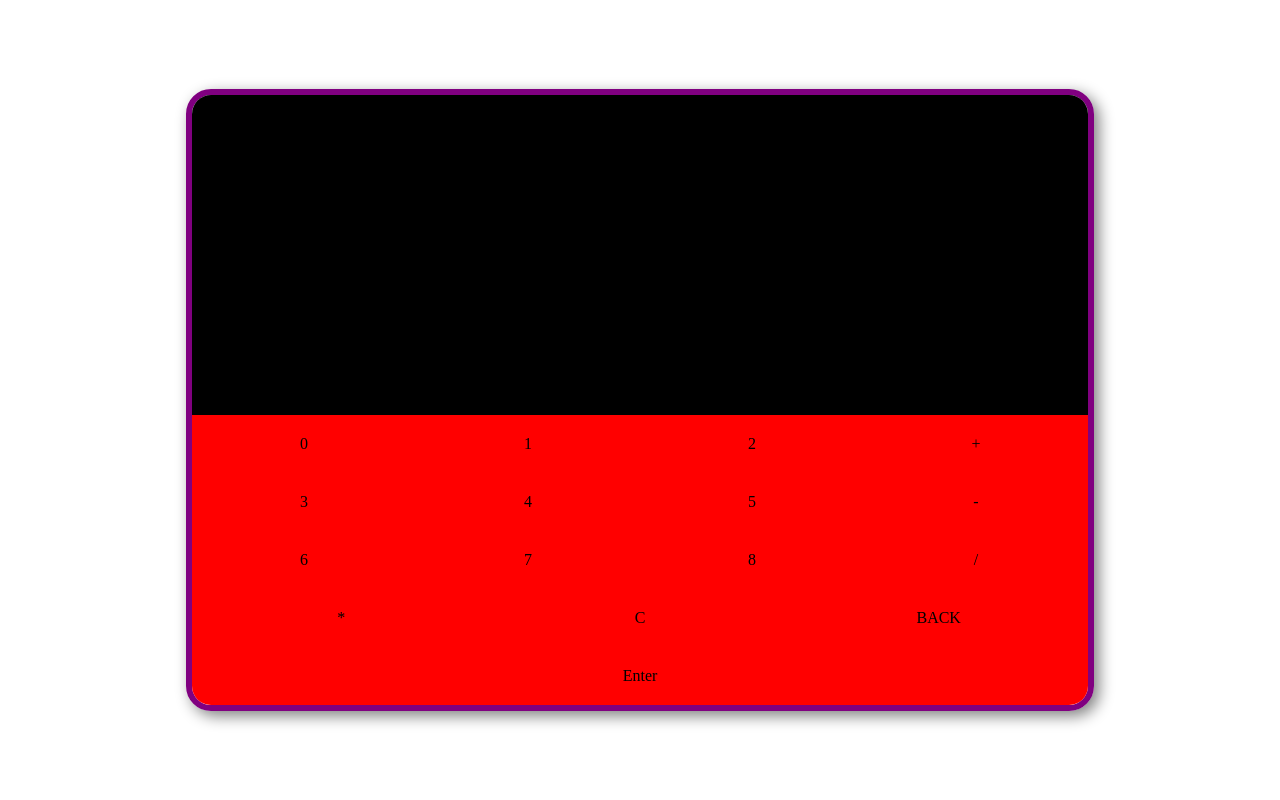
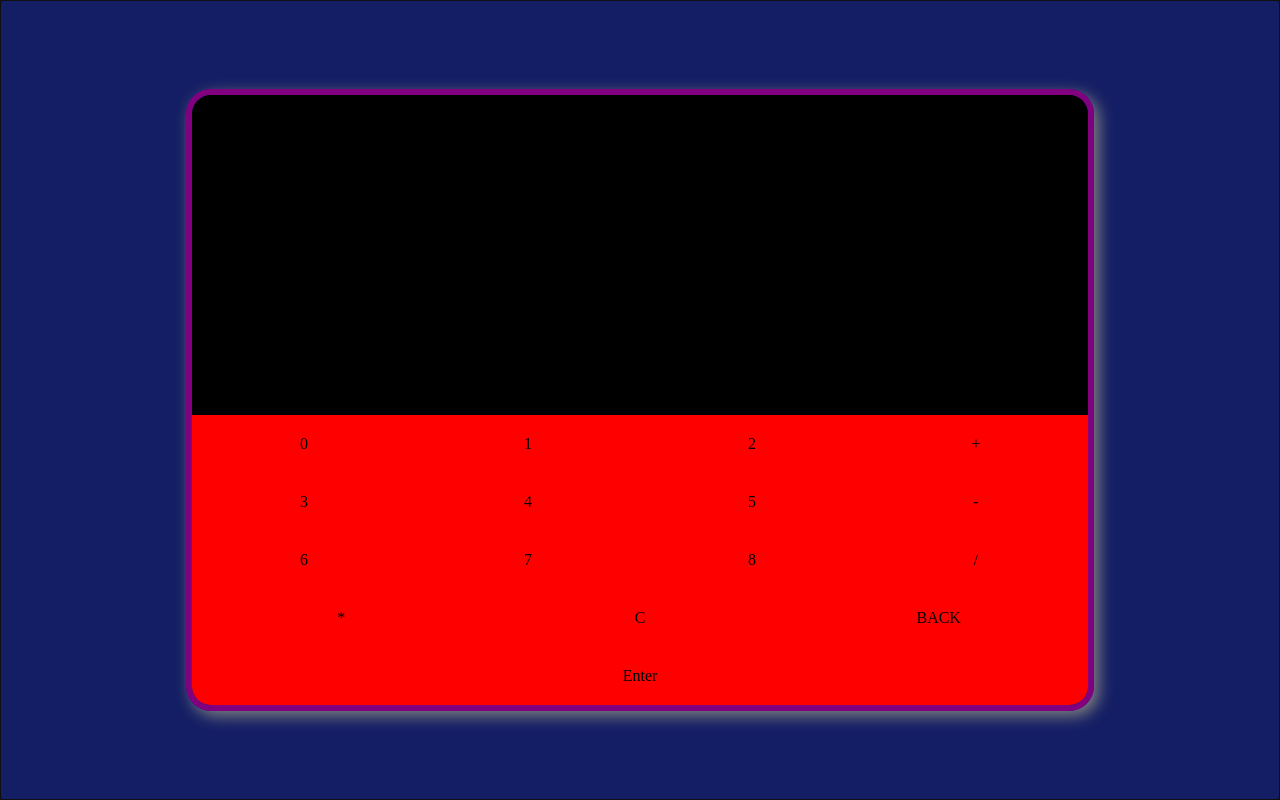
Before and after one commit to craftsmaker/omni-calculator, a React (Create React App) app in the folder Desktop/: page / in a window 1280 px wide. Built offline with nearby package versions, Linux system fonts and the light colour scheme.

Commit message:
Little modifications

```diff
--- a/Desktop/public/electron.js
+++ b/Desktop/public/electron.js
@@ -22,7 +22,7 @@ function createWindow() {
 
 }
 
-// Menu.setApplicationMenu(null);
+Menu.setApplicationMenu(null);
 app.on("ready", createWindow);
 app.on("window-all-closed", () => {
     if (process.platform !== "darwin") {
--- a/Desktop/src/App.js
+++ b/Desktop/src/App.js
@@ -1,9 +1,15 @@
-import React, {useState,useEffect} from 'react';
+import React, {useState,useEffect,useRef} from 'react';
 import './style.css'
 
 function App(){
   const [val,setVal] = useState('');
   const [keyValue, setKeyValue] = useState("");
+  let div = useRef(null);
+
+  useEffect(() => {
+
+    div.current.focus()
+  })
 
   function handleChange(value){
     setVal(value);
@@ -30,7 +36,7 @@ function App(){
   }
 
   return (
-    <div className="container" onKeyDown={handleKeyPressed} tabIndex="0">
+    <div className="container" onKeyDown={handleKeyPressed} tabIndex="0" ref={div}>
       <div className="child-container">
 
         <div id="screen">
--- a/Desktop/src/style.css
+++ b/Desktop/src/style.css
@@ -15,6 +15,7 @@ body{
   align-items: center;
   width: 100vw;
   height: 100vh;
+  background-color: rgb(20,30,100);
 }
 
 .teste{
```
